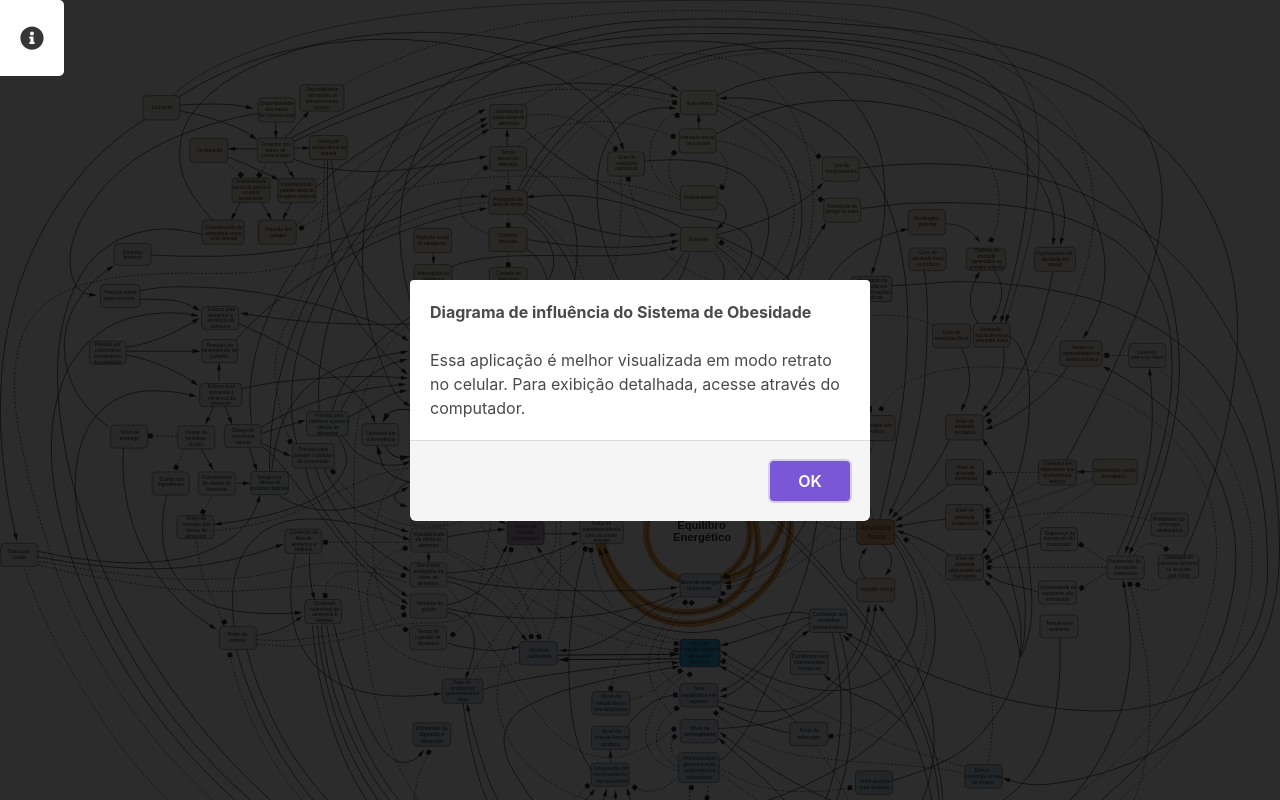
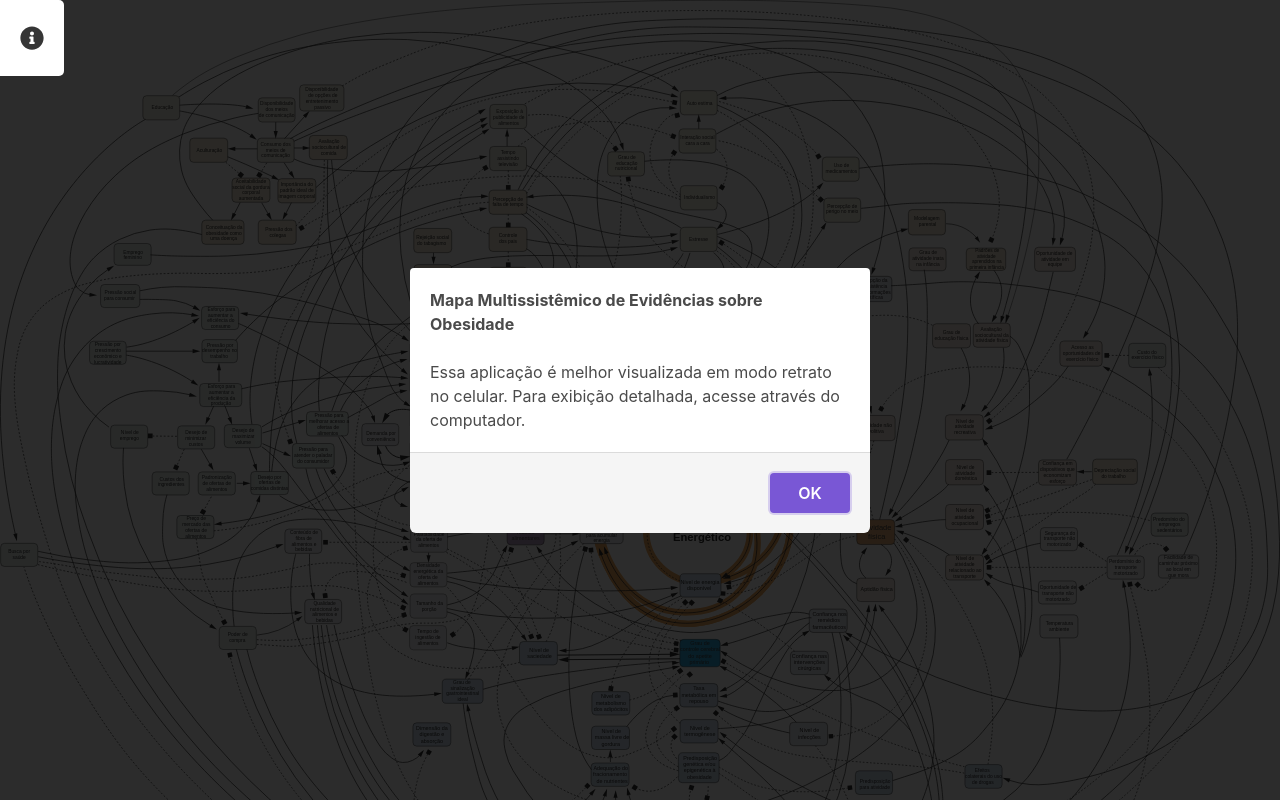
Before and after one commit to luisaoliveira1/mapa-obesidade, a Vue app: page / in a window 1280 px wide. Shown: the top 800 px of the page. Built offline with nearby package versions, Linux system fonts and the light colour scheme; what vue-panzoom would draw is missing.

Commit message:
✏️ - Changed Project Name

```diff
--- a/src/views/Layout.vue
+++ b/src/views/Layout.vue
@@ -1,49 +1,57 @@
 <template>
   <div id="container">
     <div class="title">
-         <h1 v-if="isDesktop">Diagrama de influência<br>do Sistema de Obesidade</h1>
-        <font-awesome-icon id="information" icon="info-circle" />
+      <h1 v-if="isDesktop">
+        Mapa Multissistêmico de<br />
+        Evidências sobre Obesidade
+      </h1>
+      <font-awesome-icon id="information" icon="info-circle" />
     </div>
     <ObesityDiagram @update="handleUpdate" class="map" />
     <div id="helpers" v-if="isDesktop">
-      <Reference class="reference"  :descriptionReference="descriptionReference"/>
+      <Reference
+        class="reference"
+        :descriptionReference="descriptionReference"
+      />
       <Subtitle />
     </div>
   </div>
 </template>
 
 <script>
-import ObesityDiagram from "@/components/ObesityDiagram"
-import Reference from "@/components/Reference"
-import Subtitle from "@/components/Subtitle"
+import ObesityDiagram from '@/components/ObesityDiagram';
+import Reference from '@/components/Reference';
+import Subtitle from '@/components/Subtitle';
 
 export default {
   name: 'Layout',
   components: {
     ObesityDiagram,
     Reference,
-    Subtitle
+    Subtitle,
   },
-  data(){
-    return{
-      descriptionReference: ''
-    }
+  data() {
+    return {
+      descriptionReference: '',
+    };
   },
   computed: {
     isDesktop() {
       if (screen.width >= 1366) return true;
-      else  this.$buefy.dialog.alert({
+      else
+        this.$buefy.dialog.alert({
           title: '',
-          message: '<b> Diagrama de influência do Sistema de Obesidade </b> <br><br> Essa aplicação é melhor visualizada em modo retrato no celular. Para exibição detalhada, acesse através do computador.',
-          confirmText: 'OK'
-          });
-          return false;
-    }
+          message:
+            '<b> Mapa Multissistêmico de Evidências sobre Obesidade </b> <br><br> Essa aplicação é melhor visualizada em modo retrato no celular. Para exibição detalhada, acesse através do computador.',
+          confirmText: 'OK',
+        });
+      return false;
+    },
   },
-  methods:{
-    handleUpdate(description){
-      this.descriptionReference = description
-    }
-  }
-}
+  methods: {
+    handleUpdate(description) {
+      this.descriptionReference = description;
+    },
+  },
+};
 </script>
--- a/vue.config.js
+++ b/vue.config.js
@@ -1,11 +1,9 @@
 //vue.config.js
 module.exports = {
-    chainWebpack: config => {
-        config
-            .plugin('html')
-            .tap(args => {
-                args[0].title = "Diagrama de influência do Sistema de Obesidade";
-                return args;
-            })
-    }
-}
+  chainWebpack: (config) => {
+    config.plugin('html').tap((args) => {
+      args[0].title = 'Mapa Multissistêmico de Evidências sobre Obesidade';
+      return args;
+    });
+  },
+};
```
